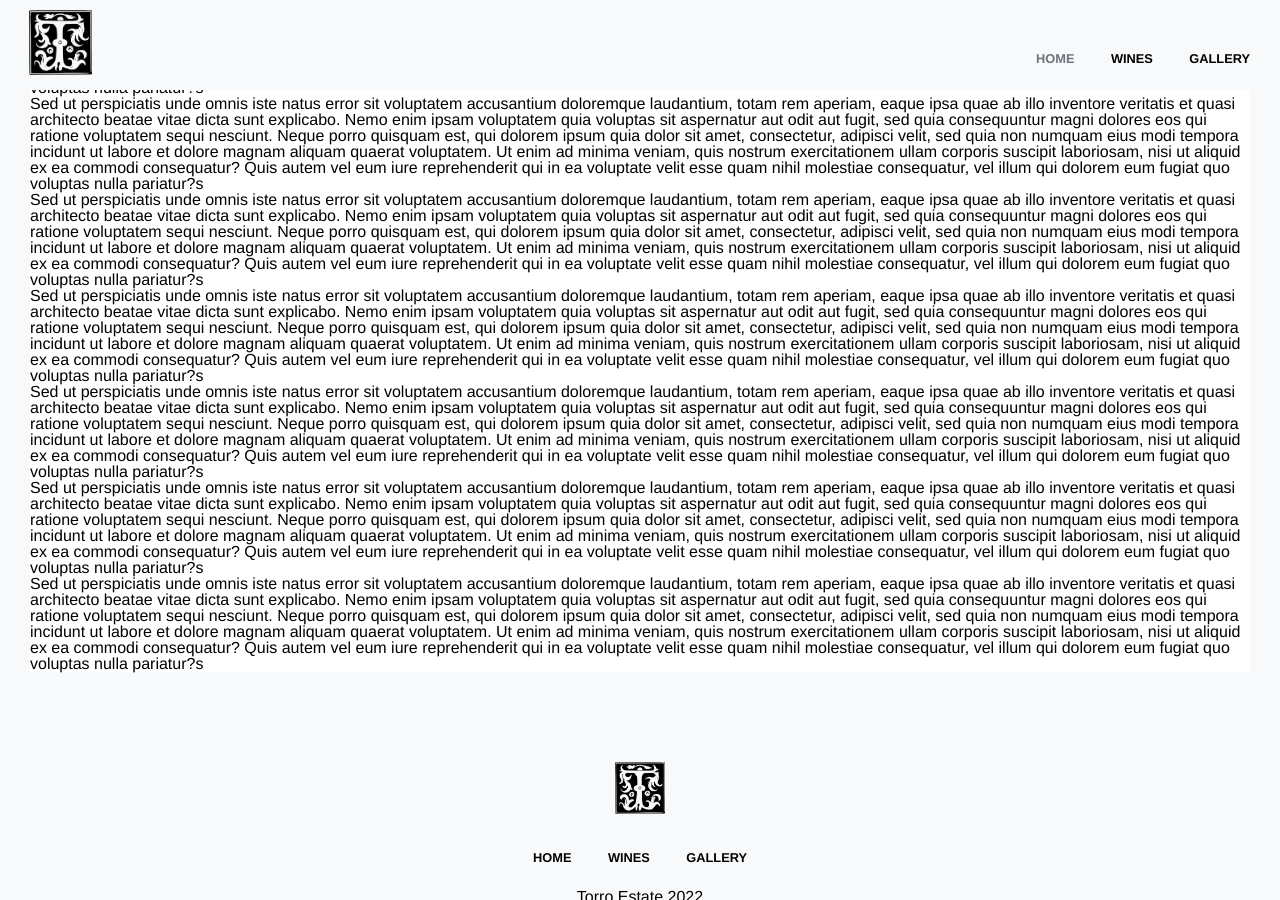
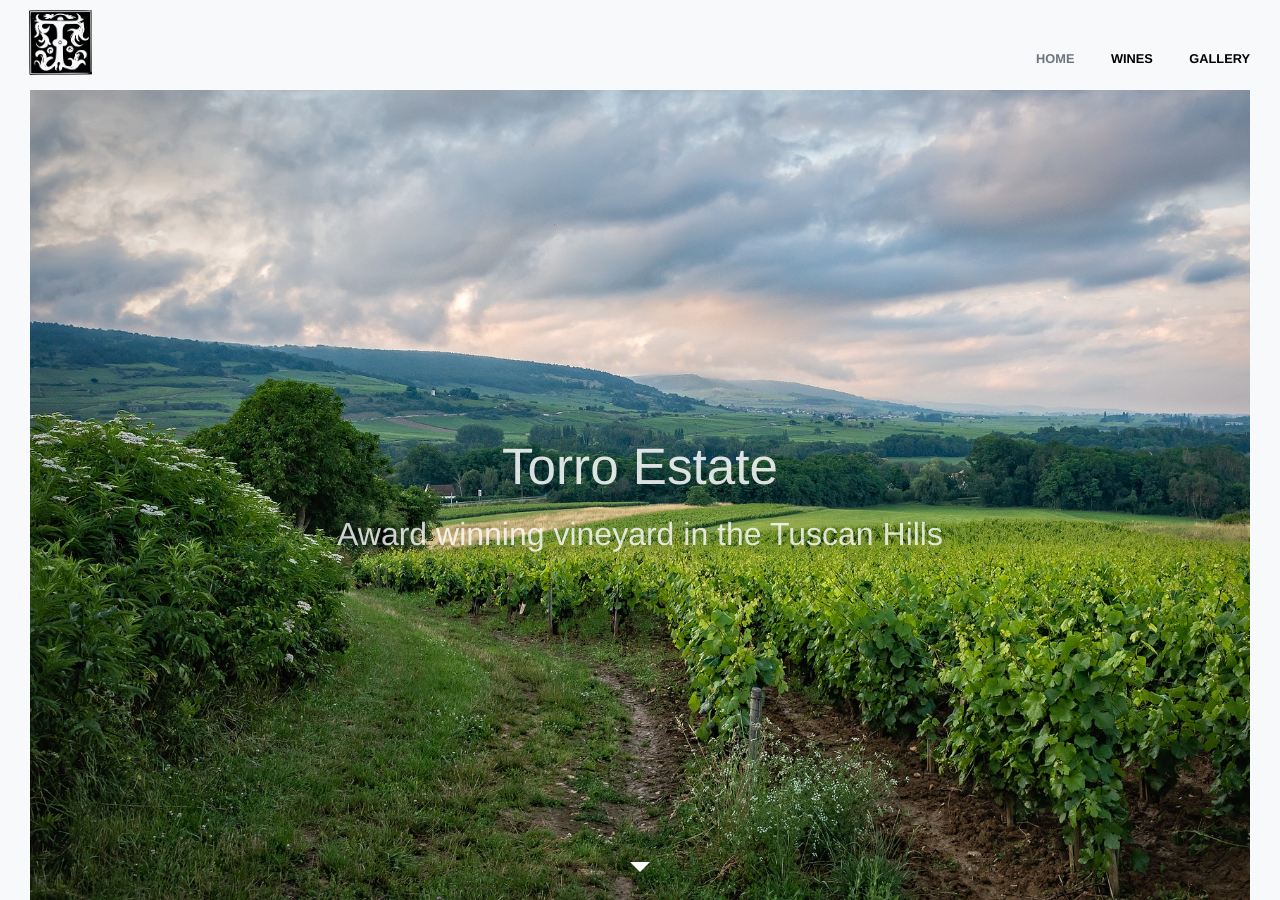
Before and after one commit to AnjanaLP/vineyard-website, a Jekyll site: the page built from index.html, in a window 1280 px wide and 900 px high. Built offline with Jekyll 4.4.1, drawn with Linux system fonts in a browser that asks for light colours.

Commit message:
add hero

```diff
--- a/css/main.css
+++ b/css/main.css
@@ -122,3 +122,43 @@ body {
   display: inline-block;
   margin: 2em 1em 0;
 }
+
+/* HERO STYLES */
+.full-hero {
+  background-size: cover;
+  box-sizing: border-box;
+  height: 100vh;
+  padding-top: 10vh;
+}
+.full-hero:after {
+  bottom: 2vh;
+  border: 10px solid;
+  border-color: #fff transparent transparent;
+  content: "";
+  height: 0;
+  left: 50%;
+  position: absolute;
+  transform: translate(-50%, 0);
+  width: 0;
+}
+.hero-home {
+  background-image: url(/images/vineyard.jpg);
+}
+.hero-content {
+  color: #fff;
+  position: relative;
+  text-align: center;
+  top: 50%;
+  transform: translate(0, -50%);
+}
+.hero-content h1 {
+  color: rgba(255,255,255, 0.85);
+  font-size: 4vw;
+  margin-bottom: 0.5em;
+}
+.hero-content h3 {
+  color: rgba(255,255,255, 0.8);
+  font-size: 2.5vw;
+  font-weight: 200;
+  margin-bottom: 0.5em;
+}
--- a/index.html
+++ b/index.html
@@ -1,6 +1,13 @@
 ---
 layout: default
 ---
+<div class="full-hero hero-home">
+  <div class="hero-content">
+    <h1>Torro Estate</h1>
+    <h3>Award winning vineyard in the Tuscan Hills</h3>
+  </div>
+</div>
+
 <div>
   <p>
     Sed ut perspiciatis unde omnis iste natus error sit voluptatem accusantium
```
Also changed, not shown: images/vineyard.jpg (added).
